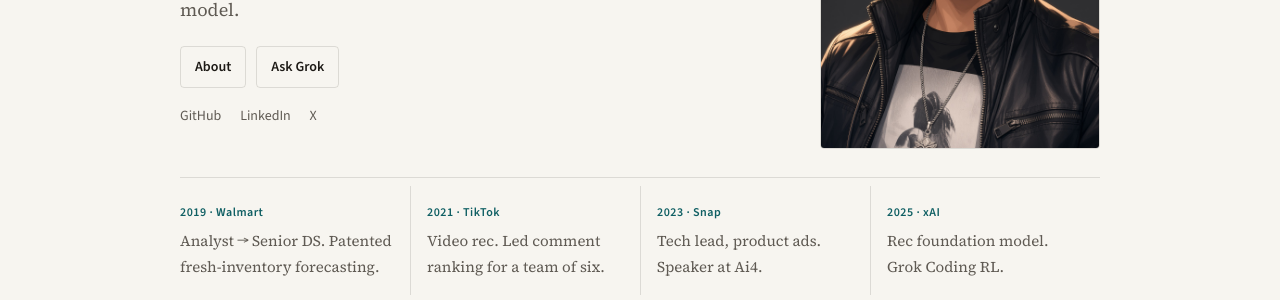
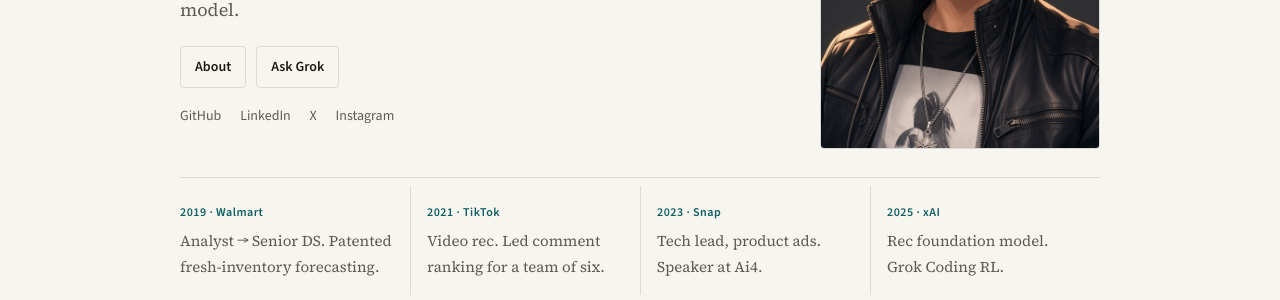
Before and after one commit to jazzikp/jazzikp.github.io, a Jekyll site: the page built from index.html, in a window 1280 px wide and 900 px high. Shown: the part 331-631 px from the top of the window. Built offline with Jekyll 4.4.1, drawn with Linux system fonts in a browser that asks for light colours; the list of posts is cut into pages by our own code.

Commit message:
Add Instagram to homepage socials

```diff
--- a/index.html
+++ b/index.html
@@ -19,6 +19,7 @@ layout: default
                 <a href="https://github.com/{{ site.github_username }}" target="_blank" rel="noopener">GitHub</a>
                 <a href="https://www.linkedin.com/in/{{ site.linkedin_username }}/" target="_blank" rel="noopener">LinkedIn</a>
                 <a href="https://x.com/{{ site.twitter_username }}" target="_blank" rel="noopener">X</a>
+                <a href="https://www.instagram.com/{{ site.instagram_username }}/" target="_blank" rel="noopener">Instagram</a>
             </p>
         </div>
         <div class="hero-art">
```
